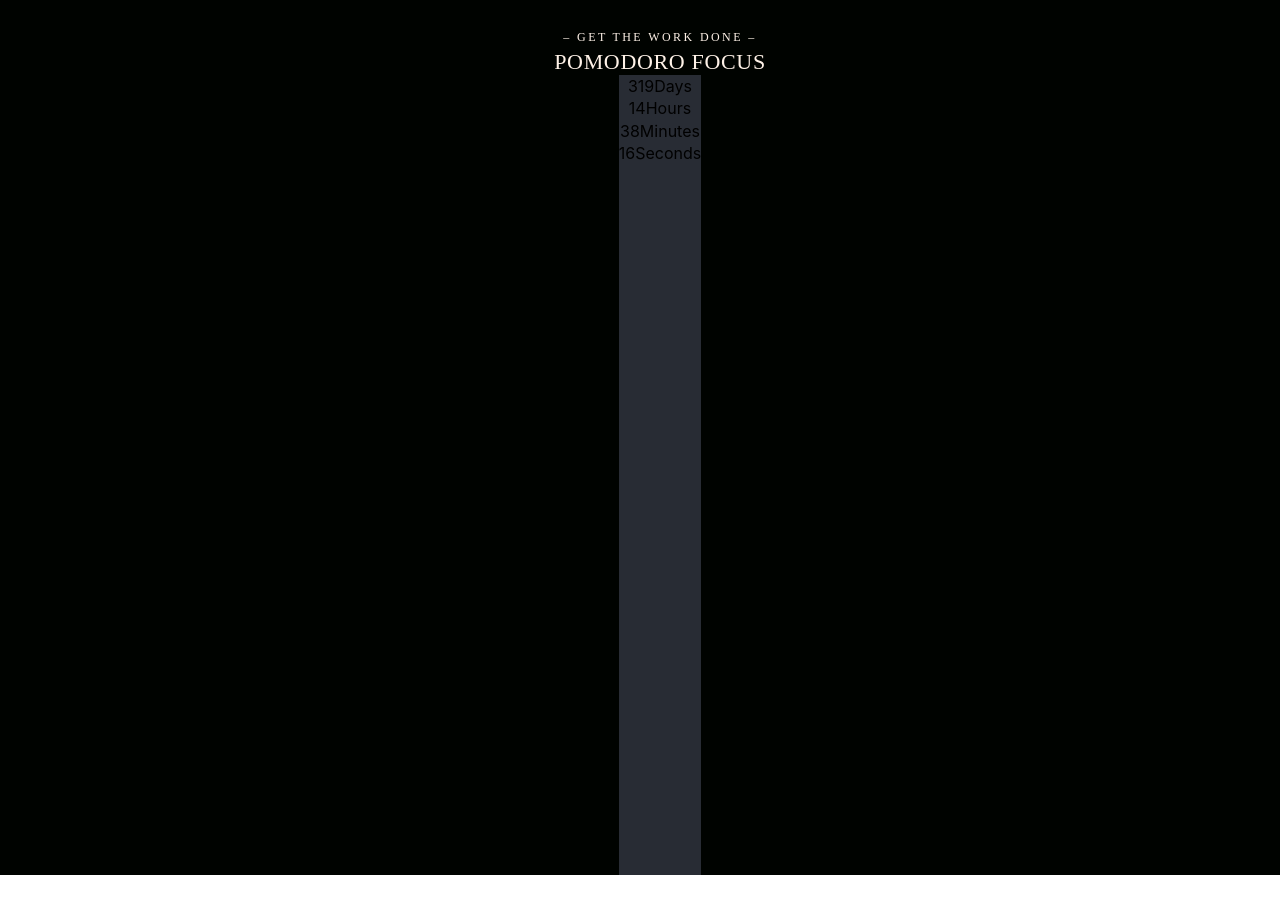
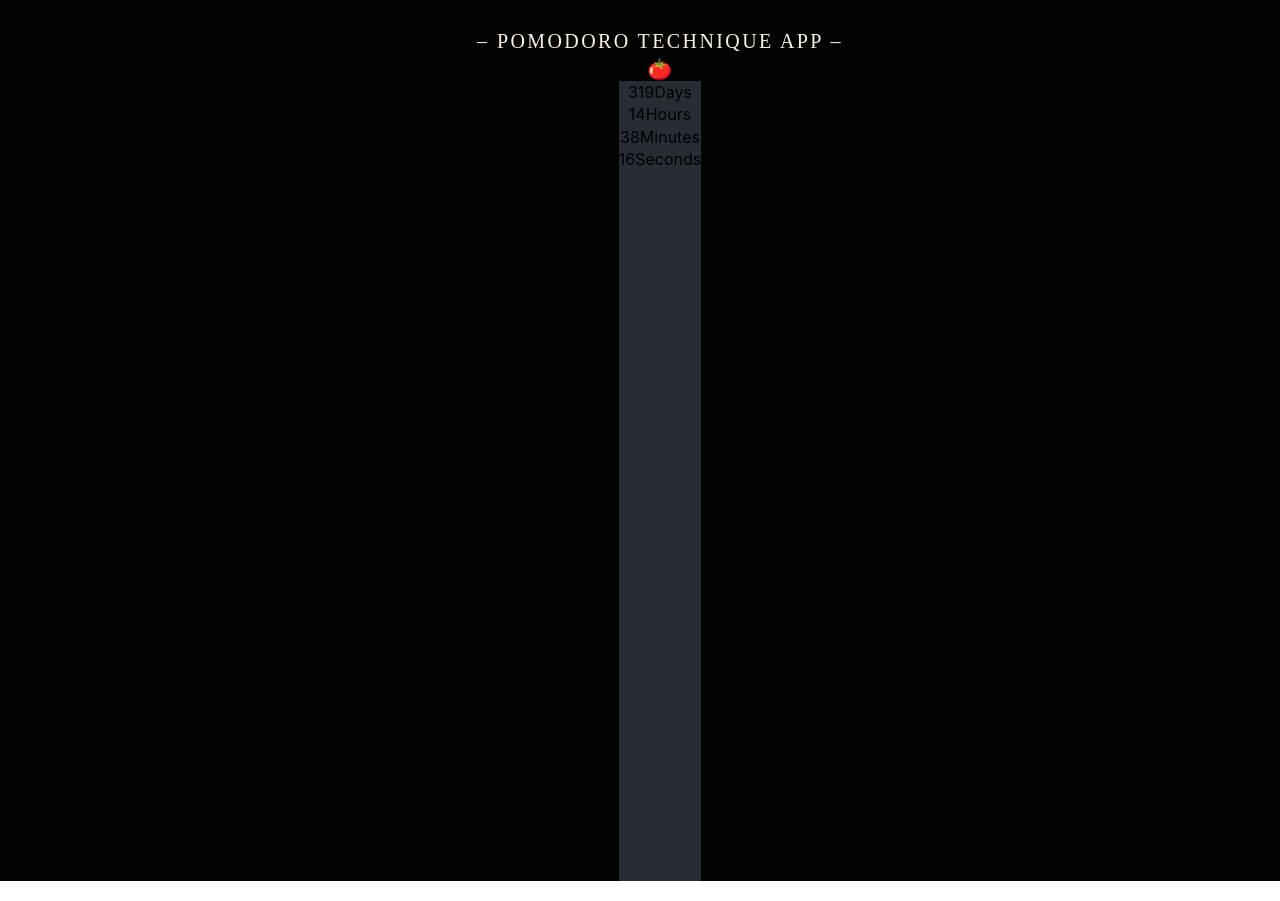
Before and after one commit to PatrycjaBochnak/Pomodoro-technique-app, a React (Create React App) app in the folder pomodoro-technique-app/: page / in a window 1280 px wide. Shown: the top 901 px of the page. Built offline with nearby package versions, Linux system fonts and the light colour scheme.

Commit message:
header: make code component

```diff
--- a/pomodoro-technique-app/src/components/Header.tsx
+++ b/pomodoro-technique-app/src/components/Header.tsx
@@ -19,7 +19,7 @@ const StyledSpan = styled.span<StyledTextProps>`
   color: var(--Beige, #fef2e7);
   text-align: center;
   font-family: Raleway;
-  font-size: 12px;
+  font-size: 20px;
   font-style: normal;
   font-weight: 500;
   line-height: normal;
@@ -33,7 +33,7 @@ const StyledH1 = styled.h1<StyledTextProps>`
   color: var(--Beige, #fef2e7);
   text-align: center;
   font-family: Raleway;
-  font-size: 22px;
+  font-size: 20px;
   font-style: normal;
   font-weight: 500;
   line-height: normal;
@@ -53,8 +53,8 @@ const StyledHeader = styled.header`
 
 export const Header = () => {
 
-    const [headerText, setHeaderText] = useState('POMODORO FOCUS');
-    const [spanText, setSpanText] = useState('– Get the work done –');
+    const [headerText, setHeaderText] = useState('🍅 ');
+    const [spanText, setSpanText] = useState('– POMODORO TECHNIQUE APP –');
     const [showText, setShowText] = useState(true);
 
     return (
```
